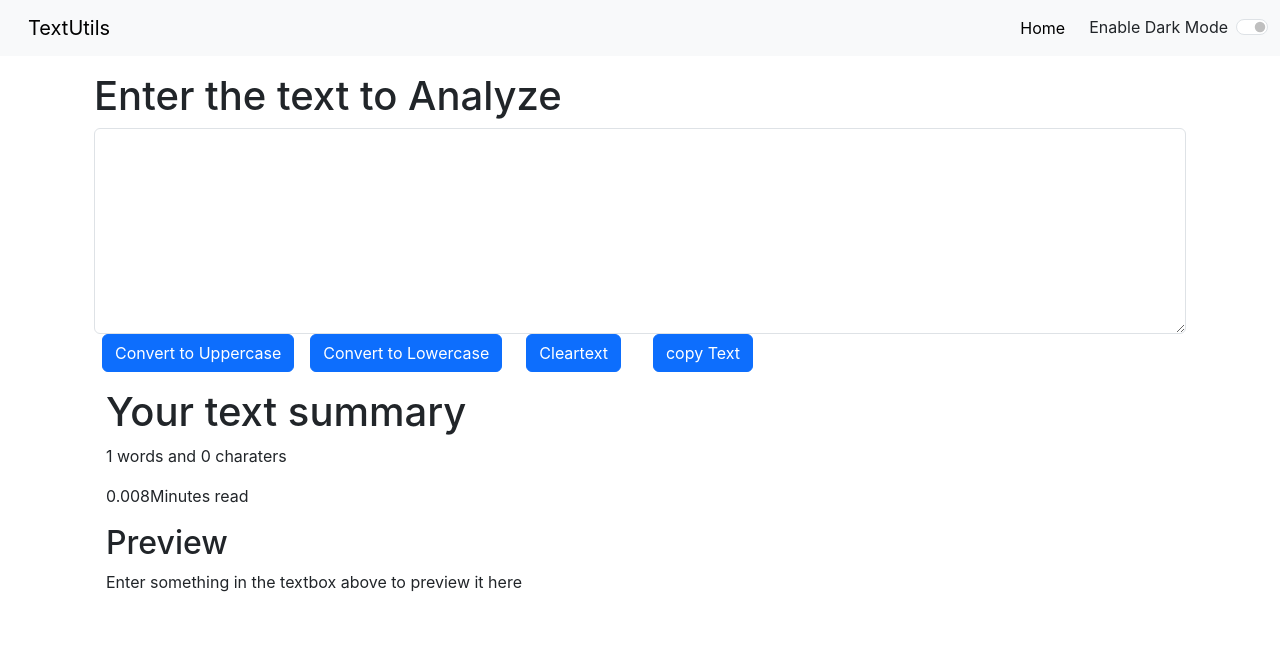
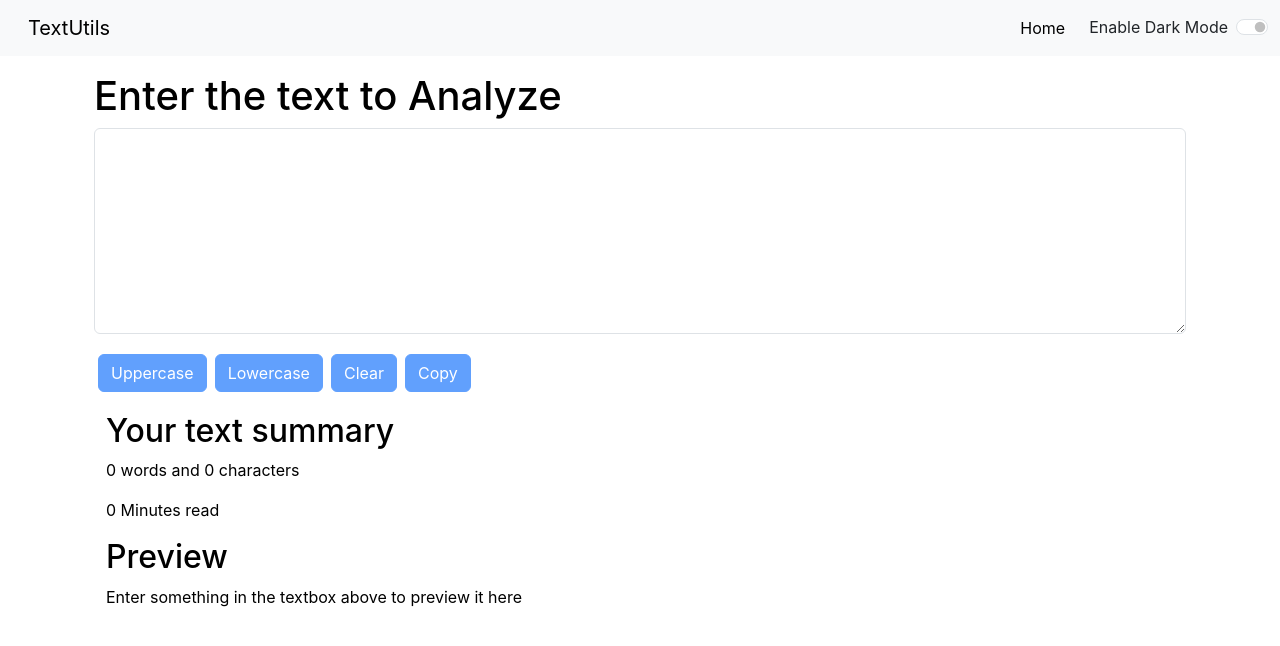
Before and after one commit to mdnaseembaig/my-app, a React (Create React App) app: page / in a window 1280 px wide. Shown: the top 646 px of the page. Built offline with nearby package versions, Linux system fonts and the light colour scheme.

Commit message:
01/08/25

```diff
--- a/src/componenet/TextFrom.js
+++ b/src/componenet/TextFrom.js
@@ -1,75 +1,68 @@
-import React, {useState} from 'react'
+import React, { useState } from 'react';
 
 export default function TextFrom(props) {
 
-    const handleUpClick = ()=>{
-        //console.log("Uppercase Was clicked" + text);
+  const [text, setText] = useState('');
+
+  const handleUpClick = () => {
     let newText = text.toUpperCase();
-        setText(newText)
-        props.showAlert("Converted to UpperCase!", "Succes");
-    }
+    setText(newText);
+    props.showAlert("Converted to Uppercase!", "Success");
+  };
 
-     const handleLoClick = ()=>{
-       // console.log("Lowercase Was clicked" + text);
+  const handleLoClick = () => {
     let newText = text.toLowerCase();
-        setText(newText)
-        props.showAlert("Converted to lowerCase!", "Succes");
-     }
+    setText(newText);
+    props.showAlert("Converted to Lowercase!", "Success");
+  };
 
-
-
-     const handleCleartext = ()=>{
-       // console.log("Clearcase Was clicked" + text);
-        let newText = '';
-        setText(newText)
-        props.showAlert("Remove to ClearText!", "Succes");
-
-
-     }
-
-
-    const handleOnChange = (event)=>{
-        //console.log("on Change");
-        setText(event.target.value)
-
-    }
+  const handleClearText = () => {
+    setText('');
+    props.showAlert("Text Cleared!", "Success");
+  };
 
   const handleCopy = () => {
-    console.log("I am Copy");
-    var text = document.getElementById("mybox");
-    text.select();
-    text.setSelectionRang(0, 9999);
-    navigator.clipboard.writeText(text.value);
+    const textBox = document.getElementById("mybox");
+    textBox.select();
+    textBox.setSelectionRange(0, 9999); // ✅ correct spelling
+    navigator.clipboard.writeText(textBox.value);
     props.showAlert("Copied to Clipboard!", "Success");
+  };
 
-   }
+  const handleOnChange = (event) => {
+    setText(event.target.value);
+  };
 
-
-    const [text, setText] = useState('');
-    // text = "new text"; // Wrong way to change the state
-    // setText = "new text"; // Correct way to change the state
   return (
     <>
-    <div className="container" style={{Color: props.mode === 'dark' ? 'white' : 'black'}}>
+      <div className="container" style={{ color: props.mode === 'dark' ? 'white' : 'black' }}>
         <h1>{props.heading}</h1>
         <div className="mb-3">
-  <textarea className="form-control" value={text}
-  onChange={handleOnChange} style={{backgroundColor: props.mode === 'dark' ? 'grey' : 'white',
-     Color: props.mode === 'dark' ? 'white' : 'black'}} id="mybox" rows="8"></textarea>
-  <button className="btn btn-primary mx-2" onClick={handleUpClick}>Convert to Uppercase </button>
-  <button className="btn btn-primary mx-2" onClick={handleLoClick}>Convert to Lowercase </button>
-  <button className="btn btn-primary mx-3" onClick={handleCleartext}>Cleartext </button>
-  <button className="btn btn-primary mx-3" onClick={handleCopy}>copy Text</button>
+          <textarea
+            className="form-control"
+            value={text}
+            onChange={handleOnChange}
+            style={{
+              backgroundColor: props.mode === 'dark' ? 'grey' : 'white',
+              color: props.mode === 'dark' ? 'white' : 'black'
+            }}
+            id="mybox"
+            rows="8"
+          ></textarea>
+        </div>
+        <button className="btn btn-primary mx-1 my-1" onClick={handleUpClick} disabled={text.length === 0}>Uppercase</button>
+        <button className="btn btn-primary mx-1 my-1" onClick={handleLoClick} disabled={text.length === 0}>Lowercase</button>
+        <button className="btn btn-primary mx-1 my-1" onClick={handleClearText} disabled={text.length === 0}>Clear</button>
+        <button className="btn btn-primary mx-1 my-1" onClick={handleCopy} disabled={text.length === 0}>Copy</button>
 
-</div>
-<div className="container my-3" style={{Color: props.mode === 'dark' ? 'white' : 'black'}}>
-<h1>Your text summary</h1>
-<p>{text.split(" ").length} words and {text.length} charaters</p>
-<p>{0.008 * text.split(" ").length}Minutes read</p>
+        <div className="container my-3">
+          <h2>Your text summary</h2>
+          <p>{text.trim().split(/\s+/).filter(Boolean).length} words and {text.length} characters</p>
+          <p>{0.008 * text.trim().split(/\s+/).filter(Boolean).length} Minutes read</p>
           <h2>Preview</h2>
-<p>{text.length>0?text:"Enter something in the textbox above to preview it here "}</p>
+          <p>{text.length > 0 ? text : "Enter something in the textbox above to preview it here"}</p>
         </div>
       </div>
     </>
-  )
+  );
 }
```
Lines whose indentation alone changed are shown as unchanged.
